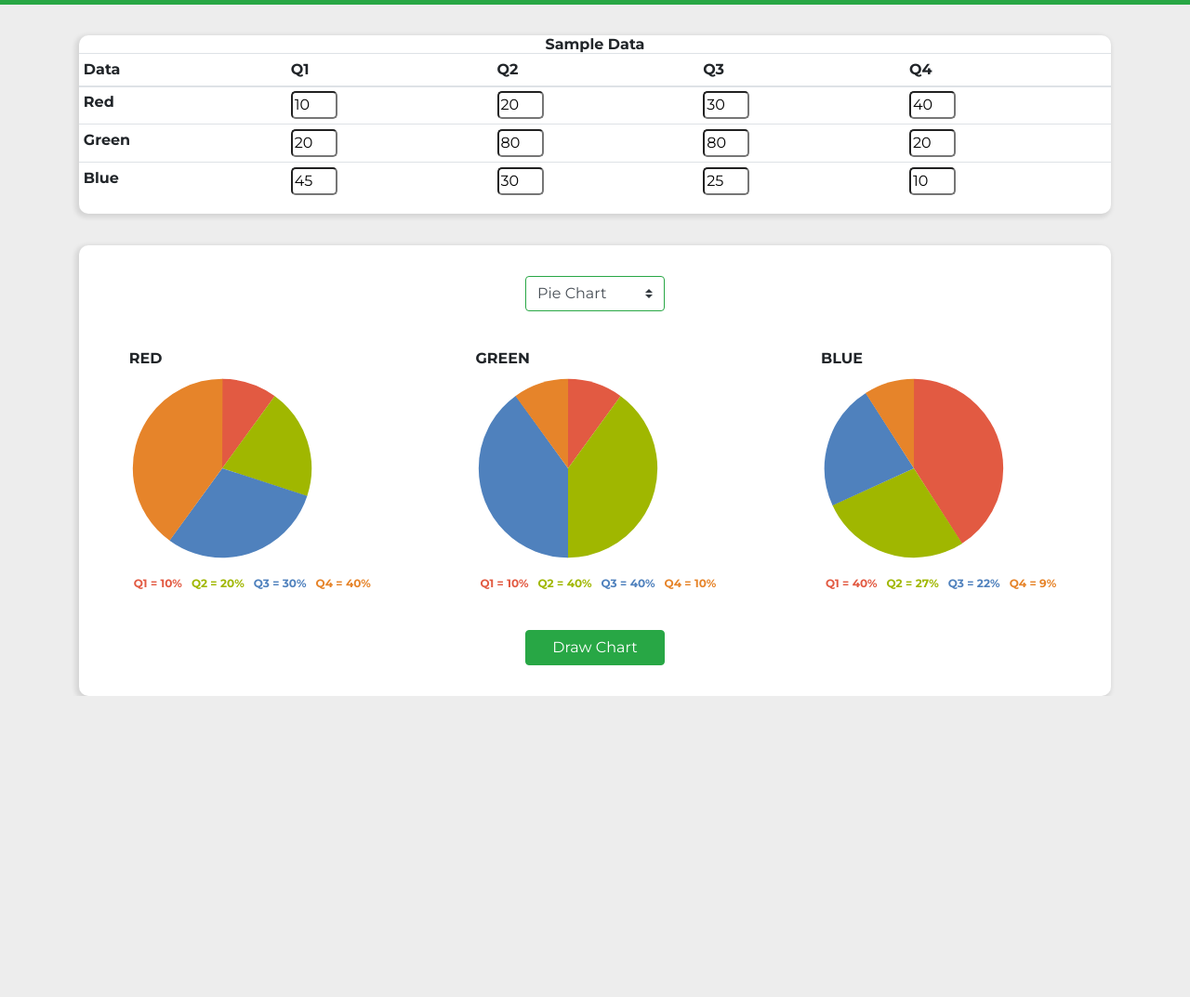
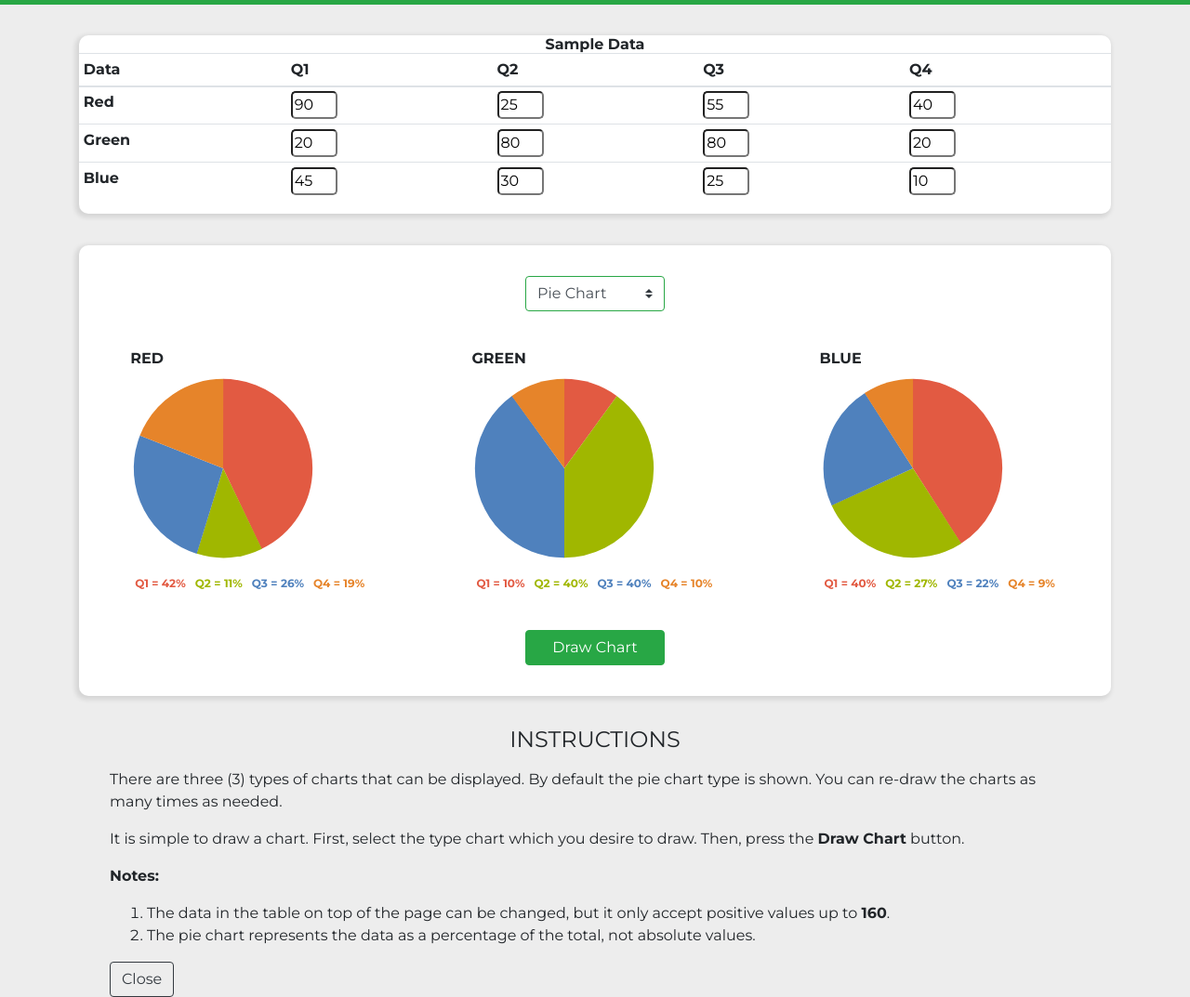
Before and after one commit to jdvillarroel/ITSE2402-Inter-Web-Prog, a plain HTML site: page Project_4/index.html in a window 1280 px wide. Shown: the part 55-1128 px from the top of the page at 93% size. Before the commit the page ends 804 px from the top, so only its background shows below. Drawn offline with nearby package versions, Linux system fonts and the light colour scheme.

Commit message:
Add files via upload

```diff
--- a/Project_4/index.html
+++ b/Project_4/index.html
@@ -19,6 +19,7 @@
 
   <!-- Custom styles sheet -->
   <link rel="stylesheet" href="css/main.css">
+  <!-- <link rel="stylesheet" href="css/styles.css"> -->
 
   <!-- Favicon -->
   <link rel="icon" href="images/favicon.ico">
@@ -36,10 +37,10 @@
       <div class="collapse navbar-collapse" id="navbarSupportedContent">
         <ul class="navbar-nav ml-auto">
           <li class="nav-item">
-            <a class="nav-link" href="#">Instructions</a>
+            <a class="nav-link" href="#" onclick="showInstructions()">Instructions</a>
           </li>
           <li class="nav-item">
-            <a class="nav-link" href="#">About</a>
+            <a class="nav-link" href="#" onclick="about()">About</a>
           </li>
         </ul>
       </div>
@@ -63,24 +64,24 @@
           <tbody>
             <tr>
               <th scope="row">Red</th>
-              <td><input class="input-data" type="number" min="0" max="160" value="10"></td>
-              <td><input class="input-data" type="number" value="20"></td>
-              <td><input class="input-data" type="number" value="30"></td>
-              <td><input class="input-data" type="number" value="40"></td>
+              <td><input class="input-data" type="number" min="0" max="160" value="90"></td>
+              <td><input class="input-data" type="number" min="0" max="160" value="25"></td>
+              <td><input class="input-data" type="number" min="0" max="160" value="55"></td>
+              <td><input class="input-data" type="number" min="0" max="160" value="40"></td>
             </tr>
             <tr>
               <th scope="row">Green</th>
-              <td><input class="input-data" type="number" value="20"></td>
-              <td><input class="input-data" type="number" value="80"></td>
-              <td><input class="input-data" type="number" value="80"></td>
-              <td><input class="input-data" type="number" value="20"></td>
+              <td><input class="input-data" type="number" min="0" max="160" value="20"></td>
+              <td><input class="input-data" type="number" min="0" max="160" value="80"></td>
+              <td><input class="input-data" type="number" min="0" max="160" value="80"></td>
+              <td><input class="input-data" type="number" min="0" max="160" value="20"></td>
             </tr>
             <tr>
               <th scope="row">Blue</th>
-              <td><input class="input-data" type="number" value="45"></td>
-              <td><input class="input-data" type="number" value="30"></td>
-              <td><input class="input-data" type="number" value="25"></td>
-              <td><input class="input-data" type="number" value="10"></td>
+              <td><input class="input-data" type="number" min="0" max="160" value="45"></td>
+              <td><input class="input-data" type="number" min="0" max="160" value="30"></td>
+              <td><input class="input-data" type="number" min="0" max="160" value="25"></td>
+              <td><input class="input-data" type="number" min="0" max="160" value="10"></td>
             </tr>
           </tbody>
         </table>
@@ -93,7 +94,14 @@
           <option value="line">Line Chart</option>
         </select>
 
-        <!-- <div class="d-flex flex-wrap justify-content-around chart-container">
+        <!-- Before drawing the SVg graphs using javaScript, I hard coded the graphs to know how I will
+        have to add each element and attribute to the SVG. I commented the code but did not remove it,
+        so you have an idea how I came up with the javaScript code for each graph type. -->
+
+        <!-- This code will never be shown since the page onload draw the default graphs which are the
+        pie charts -->
+
+        <div class="d-flex flex-wrap justify-content-around chart-container">
           <div class="pie-container">
             <h6 class="pie-chart-title">Red - Sample</h6>
             <svg class="svg-circle" width="100" height="100" viewBox="-52 -52 104 104" fill="none"
@@ -135,7 +143,7 @@
               <p class="pie-chart-series"><span style="color: #FFC000;">Q4 = 40%</span></p>
             </div>
           </div>
-        </div> -->
+        </div>
 
         <!-- <div class="d-flex flex-wrap justify-content-around chart-container">
           <div class="bar-container">
@@ -200,7 +208,10 @@
           </div>
         </div> -->
 
-        <div class="d-flex flex-wrap justify-content-around chart-container">
+        <!-- This code will never be shown since the page onload draw the default graphs which are the
+        pie charts -->
+
+        <!-- <div class="d-flex flex-wrap justify-content-around chart-container">
           <div class="line-container">
             <h6 class="pie-chart-title">Bar Chart</h6>
             <svg class="svg-line-chart" width="150" height="100" viewBox="-10 0 160 100" fill="none"
@@ -256,11 +267,41 @@
               <p class="bar-chart-legend blue-legend"><span>Blue</span></p>
             </div>
           </div>
-        </div>
+        </div> -->
 
         <button type="button" class="btn btn-success" onclick="drawChart()">Draw Chart</button>
       </div>
     </div>
+
+
+      <div class="instructions">
+        <h4 class="text-center text-uppercase my-3">Instructions</h4>
+        <div class="container px-lg-5">
+          <p>
+            There are three (3) types of charts that can be displayed. By default the pie chart type
+            is shown. You can re-draw the charts as many times as needed.
+          </p>
+          <p>
+            It is simple to draw a chart. First, select the type chart which you desire to draw. Then,
+            press the <strong>Draw Chart</strong> button.
+          </p>
+          <p>
+            <strong>Notes:</strong>
+          </p>
+          <ol>
+            <li>The data in the table on top of the page can be changed, but it only accept positive
+              values up to <strong>160</strong>.
+            </li>
+            <li>
+              The pie chart represents the data as a percentage of the total, not absolute values.
+            </li>
+          </ol>
+
+          <button type="button" class="btn btn-outline-dark mx-auto" onclick="closeInstructions()">Close</button>
+        </div>
+
+      </div>
+
   </main>
 
 
```
